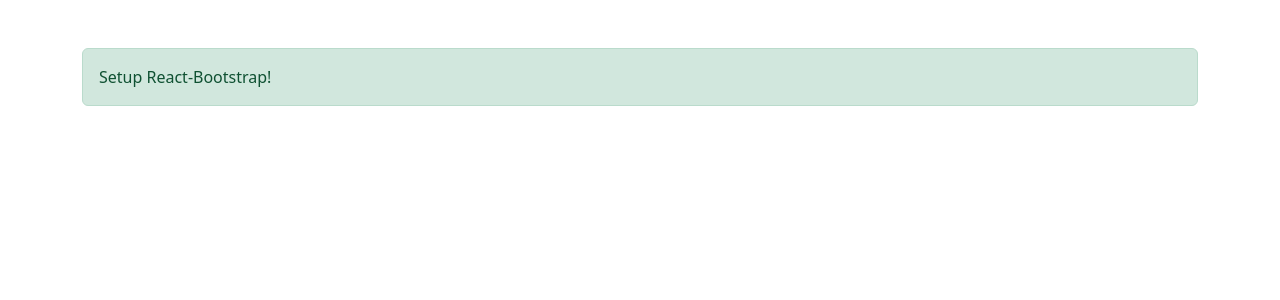
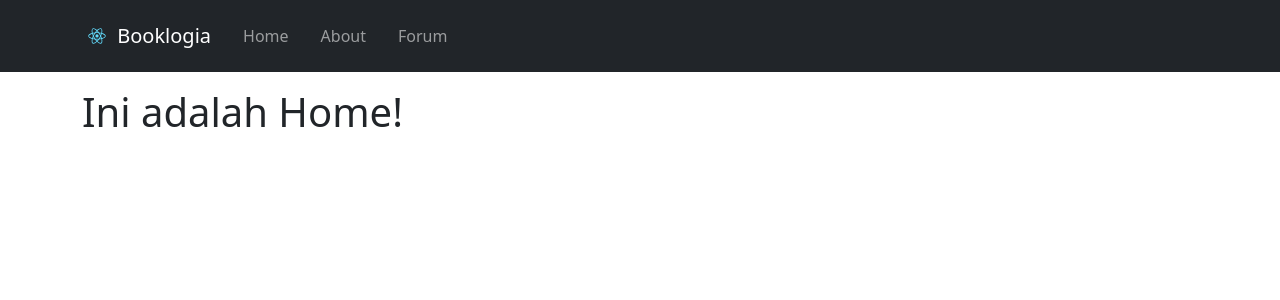
Before and after one commit to fikriwado/booklogia, a React (Create React App) app: page / in a window 1280 px wide. Shown: the top 300 px of the page. Built offline with nearby package versions, Linux system fonts and the light colour scheme.

Commit message:
downgrade react vertion to 17, add react router

```diff
--- a/package.json
+++ b/package.json
@@ -7,9 +7,10 @@
     "@testing-library/react": "^13.3.0",
     "@testing-library/user-event": "^13.5.0",
     "bootstrap": "^5.2.0-beta1",
-    "react": "^18.1.0",
+    "react": "^17.0.2",
     "react-bootstrap": "^2.4.0",
-    "react-dom": "^18.1.0",
+    "react-dom": "^17.0.2",
+    "react-router-dom": "^5.3.0",
     "react-scripts": "5.0.1",
     "web-vitals": "^2.1.4"
   },
--- a/src/App.js
+++ b/src/App.js
@@ -1,19 +1,22 @@
 import 'bootstrap/dist/css/bootstrap.min.css';
-import { Container, Row, Col, Alert } from 'react-bootstrap';
+import { BrowserRouter as Router, Switch, Route } from 'react-router-dom';
+import Navbar from './components/Navbar';
+import Home from './pages/Home';
+import About from './pages/About';
+import Forum from './pages/Forum';
 
 function App() {
 	return (
 		<div className="App">
-			<Container className="mt-5">
-				<Row>
-					<Col>
-						<Alert variant="success">
-							Setup React-Bootstrap!
-						</Alert>
-					</Col>
-				</Row>
-			</Container>
-		</div>
+            <Router>
+                <Navbar />
+                <Switch>
+					<Route exact path="/" component={Home} />
+					<Route path="/about" component={About} />
+					<Route path="/forum" component={Forum} />
+                </Switch>
+            </Router>
+        </div>
 	);
 }
 
--- /dev/null
+++ b/src/components/Navbar/index.js
@@ -0,0 +1,47 @@
+import React from 'react';
+import logo from '../../logo.svg';
+import { Link } from 'react-router-dom';
+import { Container, Navbar as NavbarBootstrap, Nav } from 'react-bootstrap';
+
+function Navbar() {
+    return (
+        <>
+            <NavbarBootstrap bg="dark" variant="dark" expand="lg">
+                <Container>
+                    <NavbarBootstrap.Brand href="/">
+                        <img
+                            alt=""
+                            src={logo}
+                            width="30"
+                            height="30"
+                            className="d-inline-block align-top"
+                        />{' '}
+                        Booklogia
+                    </NavbarBootstrap.Brand>
+                    <NavbarBootstrap.Toggle aria-controls="basic-navbar-nav" />
+                    <NavbarBootstrap.Collapse id="basic-navbar-nav">
+                        <Nav className="me-auto">
+                            <Nav.Link>
+                                <Link to="/" className="nav-link">
+                                    Home
+                                </Link>
+                            </Nav.Link>
+                            <Nav.Link>
+                                <Link to="/about" className="nav-link">
+                                    About
+                                </Link>
+                            </Nav.Link>
+                            <Nav.Link>
+                                <Link to="/forum" className="nav-link">
+                                    Forum
+                                </Link>
+                            </Nav.Link>
+                        </Nav>
+                    </NavbarBootstrap.Collapse>
+                </Container>
+            </NavbarBootstrap>
+        </>
+    );
+}
+
+export default Navbar;
--- /dev/null
+++ b/src/pages/About/index.js
@@ -0,0 +1,12 @@
+import React from 'react';
+import { Container } from 'react-bootstrap';
+
+function About() {
+    return (
+        <Container className='py-3'>
+            <h1>Ini adalah About!</h1>
+        </Container>
+    );
+}
+
+export default About;
--- /dev/null
+++ b/src/pages/Forum/index.js
@@ -0,0 +1,12 @@
+import React from 'react';
+import { Container } from 'react-bootstrap';
+
+function Forum() {
+    return (
+        <Container className='py-3'>
+            <h1>Ini adalah Forum!</h1>
+        </Container>
+    );
+}
+
+export default Forum;
--- /dev/null
+++ b/src/pages/Home/index.js
@@ -0,0 +1,12 @@
+import React from 'react';
+import { Container } from 'react-bootstrap';
+
+function Home() {
+    return (
+        <Container className='py-3'>
+            <h1>Ini adalah Home!</h1>
+        </Container>
+    );
+}
+
+export default Home;
```
Also changed, not shown: src/index.js (+4 -4 lines), 1 other file (tests, documents, lock files or other folders).
